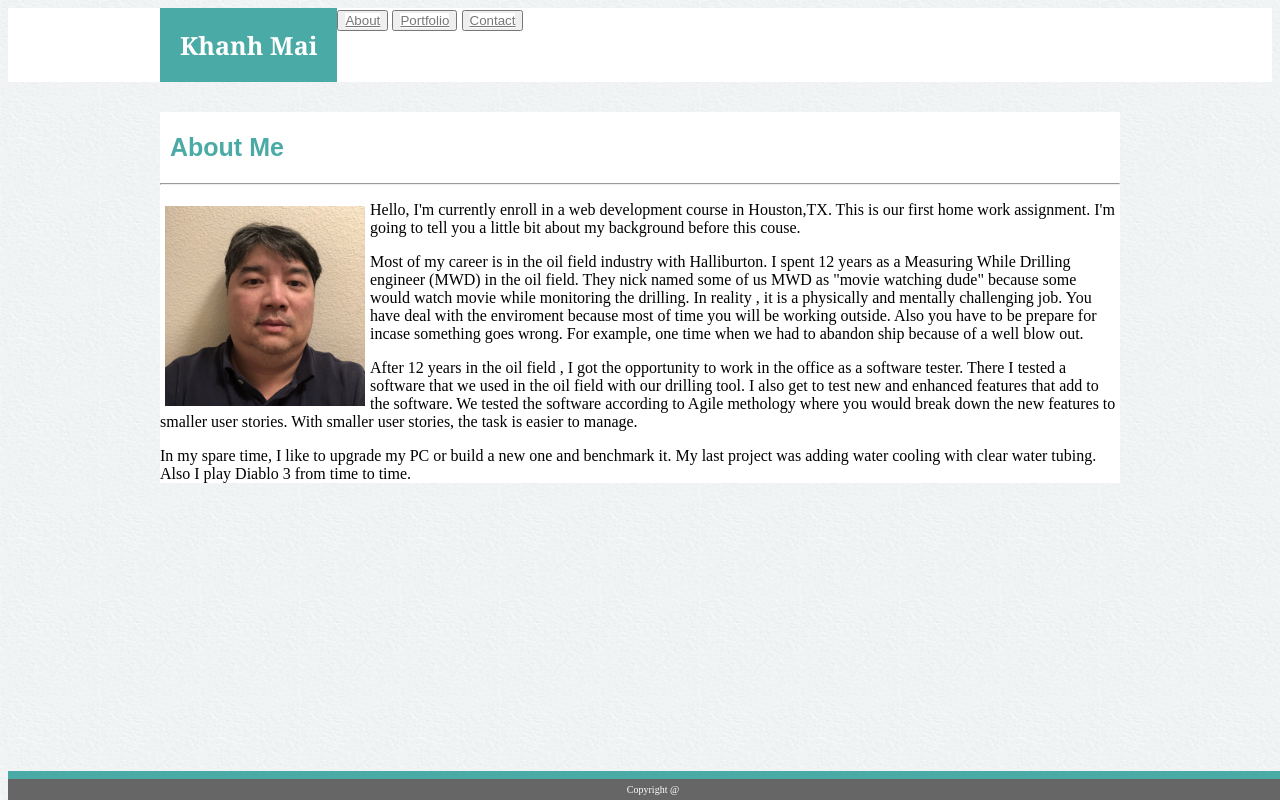
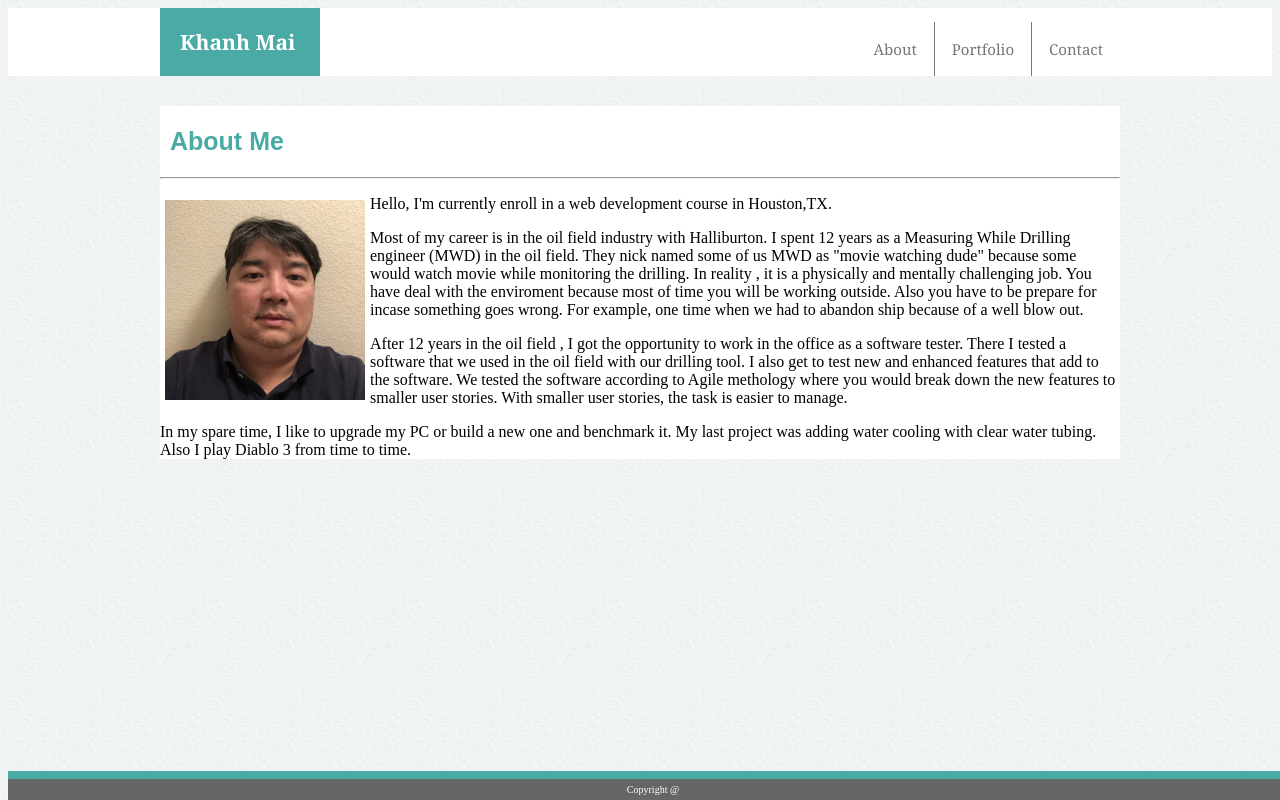
Before and after one commit to kmai01/Homework-2, a plain HTML site: page index.html in a window 1280 px wide. Drawn offline with Linux system fonts and the light colour scheme.

Commit message:
second update

```diff
--- a/Assets/css/style.css
+++ b/Assets/css/style.css
@@ -10,26 +10,35 @@
   width: 960px;
   background-color: #ffffff;
   display:flex;
+  justify-content: flex-end;
+  align-items: end;
   margin-left: auto;
   margin-right: auto;
-
-}
-.myname{
-
-
-
-}
-
-.navbutton {
-
-  background-color:#ffffff;
-
 
 
 
 
 
 }
+
+
+
+.navbutton {
+ list-style: none;
+
+ border-color: #ffffff;
+
+ display: flex;
+ justify-content: flex-end;
+ align-items: end;
+ width: 100%;
+
+
+
+
+
+}
+
 body {
         background: url(../images/handmadepaper.png)
 
@@ -39,30 +48,36 @@ h1 {
      background-color:  #4aaaa5;
      color: #ffffff;
      padding: 20px;
-     font-size: 25px;
+     font-size: 21px;
      margin-top: 0px;
      margin-bottom: 0px;
+     width: 120px;
 
 
 
+     }
 
 
-   }
+.button-1, .button-2,.button-3{
 
 
-.button {
-
-         background-color: #ffffff;
          color: #777777;
-         border-top-color: #ffffff;
-         border-left-color: #ffffff;
-         border-bottom-color: #ffffff;
-
+         text-decoration: none;
+         padding: 17px;
+         font-size: 15px;
+         border-right: 1px solid;
 
 
 
 
         }
+
+  .button-3 {
+    border-right: none;
+
+
+  }
+
 
 h2 {
     color: #4aaaa5;
@@ -131,12 +146,8 @@ input[type=submit]{
     width: 600px;
     display: flex;
     flex-flow: wrap;
+  }
 
-
-
-
-
-  }
   .picture {
 
     position: relative;
--- a/index.html
+++ b/index.html
@@ -18,13 +18,13 @@
                      <h1>Khanh Mai</h1>
                  </div>
 
-                <div class="navbutton">
+                <ul class="navbutton">
 
-                   <button><a class="button" href="index.html">About</a></button>
-                   <button><a class="button" href="Portfolio.html">Portfolio</a></button>
-                   <button><a class="button" href="Contact.html">Contact</a></button>
+                   <li><a class="button-1" href="index.html">About</a></li>
+                   <li><a class="button-2" href="Portfolio.html">Portfolio</a></li>
+                   <li><a class="button-3" href="Contact.html">Contact</a></li>
 
-               </div>
+               </ul>
              </div>
 
             </div>
@@ -41,9 +41,7 @@
             <img id="bio-image" src="Assets/images/IMG_6974p.png" alt="blank">
 
             <p>
-             Hello, I'm currently enroll in a web development course in Houston,TX. This is our first home work assignment.
-             I'm going to tell you a little bit about my background before this couse.
-            </p>
+             Hello, I'm currently enroll in a web development course in Houston,TX.</p>
             Most of my career is in the oil field industry with Halliburton. I spent 12 years as a Measuring While Drilling engineer (MWD) in the oil field. They nick named some of us MWD
             as "movie watching dude" because some would watch movie while monitoring the drilling. In reality , it is a physically and mentally challenging job. You have deal with the enviroment because most of time you will be working outside. Also you have to be prepare for incase something goes wrong. For example, one time when we had to abandon ship because of a well blow out.
 
```
Also changed, not shown: Contact.html (+3 -3 lines), Portfolio.html (+3 -3 lines).
